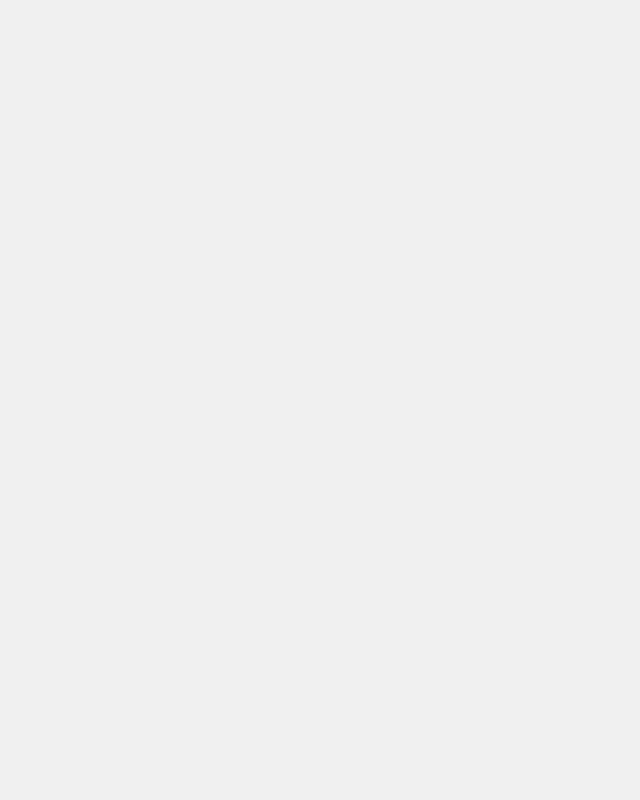
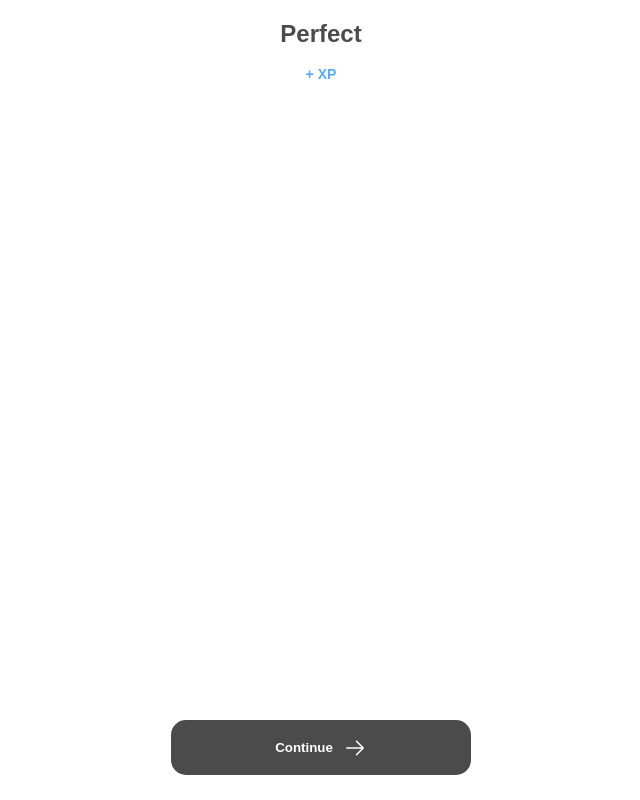
Before and after one commit to orngsoftware/helfy, a React (Vite) app in the folder frontend/: page /done/learn in a window 1280 px wide. Before the commit this address had no page. Shown: the whole page, without its empty margins (319-959 px from the left). Built offline with nearby package versions, Linux system fonts and the light colour scheme.

Commit message:
Finish learning frontend logic; Add tasks rendering on the frontend without taking into account delayed ones

```diff
--- a/frontend/src/AppRoutes.tsx
+++ b/frontend/src/AppRoutes.tsx
@@ -3,6 +3,7 @@ import LogInForm from './pages/auth/LogIn'
 import SignUpForm from './pages/auth/SignUp'
 import Dashboard from './pages/dashboard/Dashboard'
 import LearnPage from './pages/dashboard/LearnPage'
+import Done from './components/Done'
 
 const AppRoutes = () => {
   return (
@@ -11,6 +12,7 @@ const AppRoutes = () => {
         <Route path='/sign-up' element={<SignUpForm />} />
         <Route path='/dashboard' element={<Dashboard />} />
         <Route path='/learn' element={<LearnPage />} />
+        <Route path='/done/learn' element={<Done />} />
     </Routes>
   )
 }
--- /dev/null
+++ b/frontend/src/components/Done.tsx
@@ -0,0 +1,33 @@
+import { useLocation, useNavigate } from "react-router-dom"
+
+const Done = (props: any) => {
+    const navigate = useNavigate()
+    const location = useLocation()
+    const { xp } = location.state || {}
+    const messages = ["Done", "Good job!", "YEAAAH!", "Amazing", "strong", "You are so healthy...", "Just look at it", "Perfect", "completed."]
+    const randomMessage = messages[Math.floor(Math.random() * messages.length)]
+
+    if (props.doneType === "task") {
+        var colors = {bg_color: "var(--green-color)", xp_color: "var(--dark-green-color)"}
+    } else if (props.doneType === "habit") {
+        var colors = {bg_color: "var(--yellow-color)", xp_color: "var(--dark-yellow-color)"}
+    } else {
+        var colors = {bg_color: "white", xp_color: "var(--dark-blue-color)"}
+    }
+
+    return (
+        <div className="container" style={{backgroundColor: colors.bg_color}}>
+            <div className="col center">
+                <h2>{randomMessage}</h2>
+                <p className="sm-heading" style={{color: colors.xp_color}}>+ {xp} XP</p>
+                <button className="btn-primary to-bottom" style={{width: 300}} onClick={() => navigate("/dashboard")}>
+                    Continue
+                    <svg xmlns="http://www.w3.org/2000/svg" width="24" height="24" fill="white" viewBox="0 0 256 256"><path d="M221.66,133.66l-72,72a8,8,0,0,1-11.32-11.32L196.69,136H40a8,8,0,0,1,0-16H196.69L138.34,61.66a8,8,0,0,1,11.32-11.32l72,72A8,8,0,0,1,221.66,133.66Z"></path></svg>
+                </button>
+            </div>
+        </div>
+    )
+
+}
+
+export default Done
--- a/frontend/src/components/Learn.tsx
+++ b/frontend/src/components/Learn.tsx
@@ -29,7 +29,7 @@ const Learn = () => {
         <div>
             <div className="card clickable" style={{backgroundColor: "var(--blue-color)"}}
                 onClick={() => navigate("/learn?tldr=True")}>
-                {userCompleted ? <div className="red-circle"></div> : ""}
+                {!userCompleted ? <div className="red-circle"></div> : ""}
                 <p className="sm-heading right-text" style={{marginTop: 10}}>{learnData.title}</p>
                 <p style={{maxWidth: "90%"}} className="right-text">{learnData.tldr}</p>
                 <div className="to-right">
--- /dev/null
+++ b/frontend/src/components/Tasks.tsx
@@ -0,0 +1,57 @@
+import { useEffect, useState } from "react"
+import axiosInstance from "../lib/apiClient"
+import { useNavigate } from "react-router-dom"
+
+const Tasks = () => {
+    const [tasksData, setTasksData] = useState([])
+    const [userDay, setUserDay] = useState(null)
+    const navigate = useNavigate()
+
+    function difficultyColor(difficulty: number): string {
+        if (difficulty < 3) {
+            return "var(--dark-green-color)"
+        } else if (difficulty > 4) {
+            return "var(--red-color)"
+        }
+        return "var(--dark-yellow-color)"
+    }
+
+    async function fetchData() {
+        const response = await axiosInstance.get("/tasks")
+        setTasksData(response.data.tasks)
+        setUserDay(response.data.user_day)
+        return;
+    }
+
+    useEffect(() => {
+        fetchData()
+    }, [])
+
+    return (
+        <div className="col center" style={{gap: 15}}>
+            {tasksData.length === 0 ? (
+                <p className="sm-heading">No more tasks for today</p>
+            ) : (
+                tasksData.map((task: any) => (
+                    <div className="card clickable" style={{width: "100%"}}>
+                        <div className="task-mark icon-row">
+                            <svg xmlns="http://www.w3.org/2000/svg" width="20" height="20" fill="var(--black-color)" viewBox="0 0 256 256"><path d="M229.66,77.66l-128,128a8,8,0,0,1-11.32,0l-56-56a8,8,0,0,1,11.32-11.32L96,188.69,218.34,66.34a8,8,0,0,1,11.32,11.32Z"></path></svg>
+                            <p>Task</p>
+                        </div>
+                        <p className="sm-heading right-text" style={{marginTop: 10}}>{task.name}</p>
+                        <p style={{maxWidth: "70%"}} className="right-text">{task.description}</p>
+                        <div className="row to-right">
+                            <p className="sm-heading">+ {task.xp} xp</p>
+                            <div className="icon-row">
+                                <p className="sm-heading" style={{color: difficultyColor(task.difficulty)}}>{task.difficulty}</p>
+                                <svg xmlns="http://www.w3.org/2000/svg" width="20" height="20" fill={difficultyColor(task.difficulty)} viewBox="0 0 256 256"><path d="M221.87,90.86a4,4,0,0,0-6.17-.62l-75.42,75.42A8,8,0,0,1,129,154.35l92.7-92.69a8,8,0,0,0-11.32-11.32L197,63.73A112.05,112.05,0,0,0,22.34,189.25,16.09,16.09,0,0,0,37.46,200H218.53a16,16,0,0,0,15.11-10.71,112.28,112.28,0,0,0-11.77-98.43ZM57.44,166.41a8,8,0,0,1-6.25,9.43,7.89,7.89,0,0,1-1.6.16,8,8,0,0,1-7.83-6.41A88.06,88.06,0,0,1,143.59,65.38a8,8,0,0,1-2.82,15.75,72.07,72.07,0,0,0-83.33,85.28Z"></path></svg>
+                            </div>
+                        </div>
+                    </div>
+                )
+            ))}
+        </div>
+    )
+}
+
+export default Tasks;
--- a/frontend/src/index.css
+++ b/frontend/src/index.css
@@ -57,12 +57,17 @@ footer {
 }
 
 .right-text {
-    margin: 0px 0px 10px 10px;
+    margin-left: 10px;
 }
 
 .to-right {
     align-self: flex-end;
     margin-right: 15px;
+}
+
+.to-bottom {
+    margin-top: auto !important;
+    margin-bottom: 25px;
 }
 
 /* Buttons */
@@ -166,12 +171,11 @@ footer {
     display: flex;
     justify-content: center;
     width: 100%;
-    min-height: 100vh;
+    height: 100vh;
 }
 
 .icon-row {
     display: flex;
-    gap: 5px;
     align-items: center;
 }
 
@@ -181,9 +185,15 @@ footer {
     margin: 10px 10px 0px 10px;
 }
 
+.col.center {
+    align-items: center;
+    justify-content: center;
+}
+
 .row {
     display: flex;
     align-items: center;
+    gap: 7px;
 }
 
 /* Elements */
@@ -203,3 +213,8 @@ footer {
     margin-bottom: 10px;
     cursor: pointer;
 }
+
+.task-mark {
+    position: absolute;
+    right: 10px;
+}
--- a/frontend/src/pages/dashboard/Dashboard.tsx
+++ b/frontend/src/pages/dashboard/Dashboard.tsx
@@ -1,21 +1,8 @@
-import { useEffect, useState } from "react";
-import axiosInstance from "../../lib/apiClient";
 import Learn from "../../components/Learn";
 import Streak from "../../components/Streak";
+import Tasks from "../../components/Tasks";
 
 const Dashboard = () => {
-    const [user_xp, setUserXP] = useState(null)
-
-    async function fetchData() {
-        const response = await axiosInstance.get("/users/stats/xp")
-        setUserXP(response.data.xp)
-        return null
-    }
-
-    useEffect(() => {
-        fetchData()
-    }, [])
-
     return (
         <div className="container">
             <div className="col">
@@ -24,6 +11,8 @@ const Dashboard = () => {
                 </div>
                 <h3 style={{marginBottom: 15, marginTop: 0}}>Learn</h3>
                 <Learn />
+                <h3 style={{marginBottom: 15, marginTop: 25}}>Take action today</h3>
+                <Tasks />
             </div>
         </div>
     )
--- a/frontend/src/pages/dashboard/LearnPage.tsx
+++ b/frontend/src/pages/dashboard/LearnPage.tsx
@@ -13,8 +13,24 @@ const LearnPage = () => {
         learning_xp: null
     })
     const isTLDR = searchParams.get("tldr")
-    const navigate = useNavigate() // <-- later change to clickHandler that will either complete the learning (this should also handle errors and etc, separate func) or navigate()
-    const nextUrl = isTLDR ? "/learn" : "/dashboard" // <-- later change to "finish-page" or smth like this
+    const navigate = useNavigate()
+
+    async function handleContinue() {
+        if (isTLDR) {
+            navigate("/learn")
+            return
+        }
+        try {
+            await axiosInstance.post(`/learning/complete/${learnData.id}`)
+            navigate("/done/learn", {state: {xp: learnData.learning_xp}})
+        } catch(error: any) {
+            if (error.response?.status === 400) {
+                navigate("/dashboard")
+            } else {
+                console.error("Learning completition error: ", error)
+            }
+        }
+    }
 
     async function fetchData() {
         const response = await axiosInstance.get("/learning")
@@ -39,9 +55,9 @@ const LearnPage = () => {
                         <p className="right-text">{learnData.tldr}</p>
                     </div>
                 ): (
-                <p style={{maxWidth: 300}}>{learnData.body}</p>
+                <p style={{maxWidth: 350}}>{learnData.body}</p>
                 )}
-                <button className="btn-primary to-bottom" onClick={() => navigate(nextUrl)}>
+                <button className="to-bottom btn-primary" onClick={handleContinue}>
                     Continue
                     <svg xmlns="http://www.w3.org/2000/svg" width="24" height="24" fill="white" viewBox="0 0 256 256"><path d="M221.66,133.66l-72,72a8,8,0,0,1-11.32-11.32L196.69,136H40a8,8,0,0,1,0-16H196.69L138.34,61.66a8,8,0,0,1,11.32-11.32l72,72A8,8,0,0,1,221.66,133.66Z"></path></svg>
                 </button>
```
Also changed, not shown: 1 other file (tests, documents, lock files or other folders).
